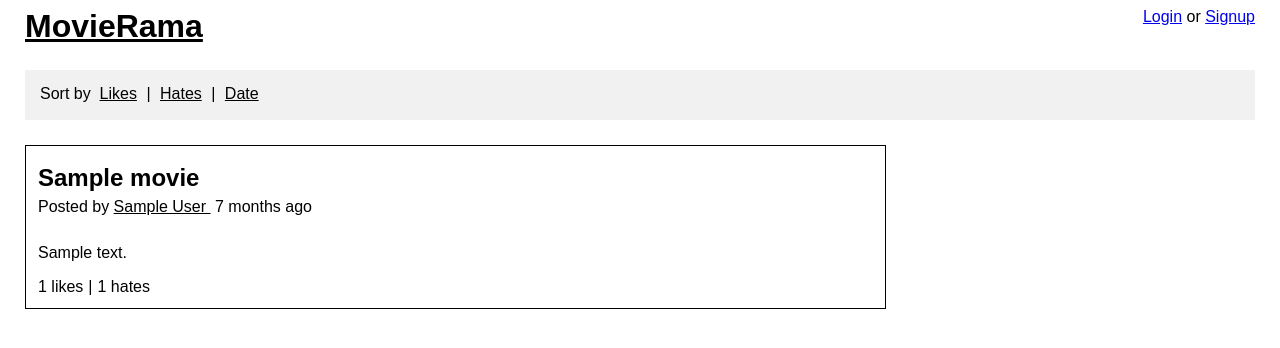
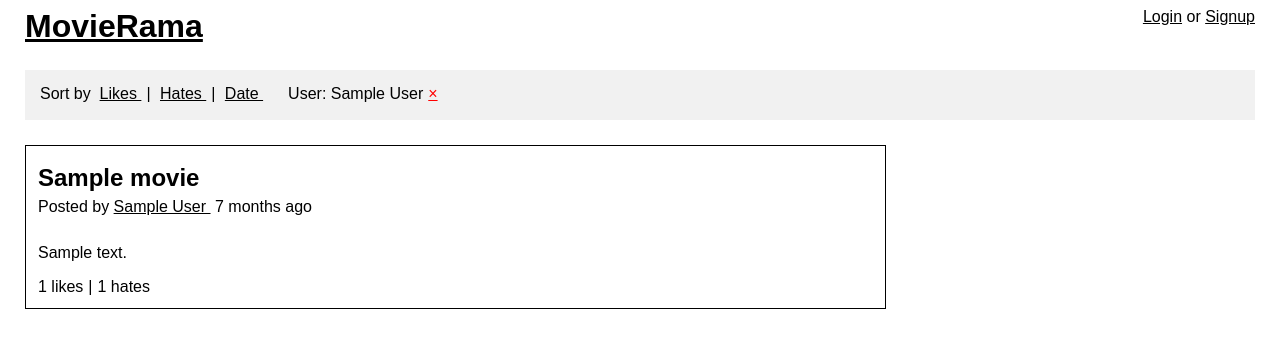
Before and after one commit to xalexakos/movierama, a Django app: page /?u=1 in a window 1280 px wide. Shown: the top 348 px of the page. Run offline with Django 3.2, Linux system fonts and the light colour scheme; tables that the repository leaves empty hold one stand-in row (values such as "Sample post").

Commit message:
- highlight active ordering. - enabled asc and desc ordering. - highlight active page. - highlight selected user. - enabled clearing all filters/ordering.

```diff
--- a/movies/static/movies/app.css
+++ b/movies/static/movies/app.css
@@ -85,6 +85,10 @@ body {
     color: black;
     float: left;
     padding: 8px 16px;
+    text-decoration: underline;
+}
+
+a.active {
     text-decoration: none;
 }
 
@@ -98,7 +102,9 @@ body {
     margin-bottom: 12px;
 }
 
-.page-ind { margin-bottom: 12px; }
+.page-ind {
+    margin-bottom: 12px; font-size: 12px;
+}
 
 .registration-form {
     align-self: flex-start;
@@ -121,7 +127,7 @@ body {
 }
 
 
-span.post-info a, span.user-info a {
+span.post-info a, span.user-info a, span.user a {
     color: black;
     text-decoration: underline;
 }
@@ -131,3 +137,27 @@ span.post-info a, span.user-info a {
     text-decoration: underline;
     font-weight: bold;
 }
+
+#id_username, #id_password, #id_password1,
+#id_password2, #id_first_name, #id_last_name {
+    width: 250px;
+    height: 20px;
+}
+
+.hidden {
+    display: none;
+}
+
+.up-arr, .dow-arr {
+    font-size: 18px;
+}
+
+.user-filter {
+    margin-left: 25px;
+}
+
+.user-filter-x {
+    margin-left: 5px;
+    font-size: 16px;
+    color: red;
+}
--- a/movies/static/movies/app.js
+++ b/movies/static/movies/app.js
@@ -3,6 +3,9 @@ const sortMovies = (ordering) => {
     let search_params = url.searchParams;
     search_params.delete('page');
 
+    if (!window.location.href.includes('-' + ordering)) {
+        ordering = '-' + ordering;
+    }
     search_params.set('ordering', ordering);
     url.search = search_params.toString();
 
@@ -18,3 +21,27 @@ const changePage = (page_num) => {
 
     window.location.href = url.toString();
 };
+
+const setActiveOrdering = () => {
+    // highlight active ordering.
+    let url = window.location.href;
+    orderingLinks = document.getElementsByClassName("ord-btn");
+
+    for (let i = 0; i < orderingLinks.length; i++) {
+        if (url.includes(orderingLinks[i].id)) {
+            orderingLinks[i].classList.add('active');
+
+            arrow_el = orderingLinks[i].getElementsByClassName((url.includes('-')) ? 'dow-arr' : 'up-arr' );
+            arrow_el[0].classList.remove('hidden');
+        } else {
+            orderingLinks[i].classList.remove('active');
+            arrow_el = orderingLinks[i].getElementsByTagName('span');
+            if (typeof(arrow_el.classList) !== 'undefined')
+                arrow_el.classList.add('hidden');
+        }
+    }
+};
+
+window.addEventListener('load', (event) => {
+    setActiveOrdering();
+});
--- a/movies/templates/movies/movies.html
+++ b/movies/templates/movies/movies.html
@@ -10,38 +10,38 @@
 {% block main %}
 <div class="ordering">
     <span>Sort by</span>&nbsp;
-    <a onclick="sortMovies('-likes')">Likes</a>
+    <a id="likes" class="ord-btn" onclick="sortMovies('likes')">Likes <span class="hidden up-arr">&uarr;</span><span class="hidden dow-arr">&darr;</span></a>
     <span class="separator">&#124;</span>
-    <a onclick="sortMovies('-hates')">Hates</a>
+    <a id="hates" class="ord-btn"  onclick="sortMovies('hates')">Hates <span class="hidden up-arr">&uarr;</span><span class="hidden dow-arr">&darr;</span></a>
     <span class="separator">&#124;</span>
-    <a onclick="sortMovies('-created_at')">Date</a>
+    <a id="created_at" class="ord-btn" onclick="sortMovies('created_at')">Date <span class="hidden up-arr">&uarr;</span><span class="hidden dow-arr">&darr;</span></a>
+    {% if active_ordering %}<a class="user-filter-x" href="/">&times;</a>{% endif %}
     {% if request.user.is_authenticated %}
     <span class="add-movie-btn"><a href="/add-movie/">New movie</a></span>
     {% endif %}
+    {% if user_filter %}<span class="user-filter">User: {{ user_filter }}</span><a class="user-filter-x" href="/">&times;</a>{% endif %}
 </div>
 {% if page_obj.paginator.num_pages > 1 %}
 <div class="center">
     <div class="pagination">
         <a onclick="changePage(1)" class="page-number">&laquo;</a>
         {% for i in page_obj.paginator.num_pages|pages_range %}
-        <a onclick="changePage({{ i }})" class="page-number">{{ i }}</a>
+        <a onclick="changePage({{ i }})" class="page-number {% if i == 1%}active{% endif%}">{{ i }}</a>
         {% endfor %}
         <a onclick="changePage({{ page_obj.paginator.num_pages }})" class="page-number">&raquo;</a>
     </div><br />
+    <div class="page-ind"><span>Page {{ page_obj.number }} of {{ page_obj.paginator.num_pages }}.</span></div><br />
     </div>
 {% endif %}
 {% spaceless %}
 <div class="movies-list">
-    {% if page_obj.paginator.num_pages > 1 %}
-    <div class="page-ind"><span>Page {{ page_obj.number }} of {{ page_obj.paginator.num_pages }}.</span></div>
-    {% endif %}
     {% if not movies %}
     <h3>No movies were found.</h3>
     {% else %}
     {% for movie in movies %}
     <div class="movie">
         <h2 class="title">{{ movie.title }}</h2>
-        <span class="post-info">Posted by <a href="/?user={{ movie.user_id }}">
+        <span class="post-info">Posted by <a href="/?u={{ movie.user_id }}">
             {% if request.user.id == movie.user.id %}You{% else %}{{ movie.user.first_name }} {{ movie.user.last_name }}{% endif %}
         </a>&nbsp;{{ movie.get_created_repr }}</span>
         <p class="description">{{ movie.description }}</p>
@@ -62,6 +62,7 @@
         {% endfor %}
         <a onclick="changePage({{ page_obj.paginator.num_pages }})" class="page-number">&raquo;</a>
     </div><br />
+    <div class="page-ind"><span>Page {{ page_obj.number }} of {{ page_obj.paginator.num_pages }}.</span></div><br />
 </div>
 {% endif %}
 {% endblock %}
--- a/movies/views.py
+++ b/movies/views.py
@@ -1,4 +1,5 @@
 from django.contrib.auth.mixins import LoginRequiredMixin
+from django.contrib.auth.models import User
 from django.db.models import Count
 from django.shortcuts import redirect, render, get_object_or_404
 from django.urls import reverse
@@ -29,7 +30,7 @@ class MovieListPageView(ListView):
         """ Create a custom method to handle m2m relationship ordering and user filtering. """
         queryset = self.model.objects.prefetch_related('user', 'likes__users', 'hates__users')
 
-        user_filter = self.request.GET.get('user')
+        user_filter = self.request.GET.get('u')
         if user_filter:
             queryset = queryset.filter(user_id=user_filter)
 
@@ -46,6 +47,19 @@ class MovieListPageView(ListView):
             queryset = queryset.order_by(*ordering)
 
         return queryset
+
+    def get_context_data(self, *args, **kwargs):
+        context = super(MovieListPageView, self).get_context_data(*args, **kwargs)
+
+        user_id = self.request.GET.get('u')
+        if user_id:
+            user = get_object_or_404(User, pk=user_id)
+            context['user_filter'] = '%s %s' % (user.first_name, user.last_name)
+
+        ordering = self.request.GET.get('ordering', None)
+        context['active_ordering'] = ordering is not None
+
+        return context
 
 
 class MovieAddPageView(ListView):
```
